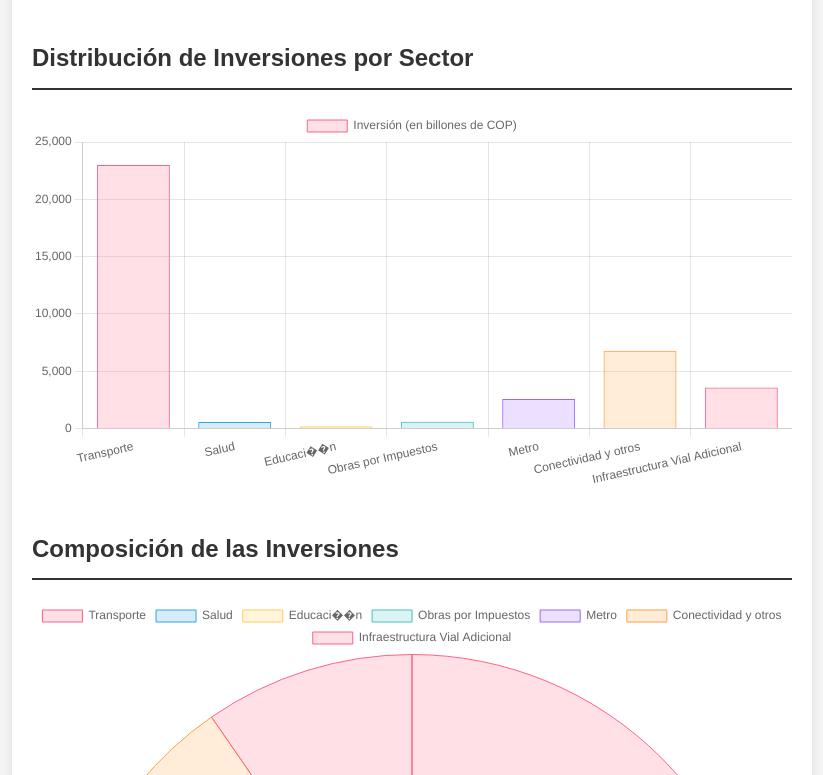
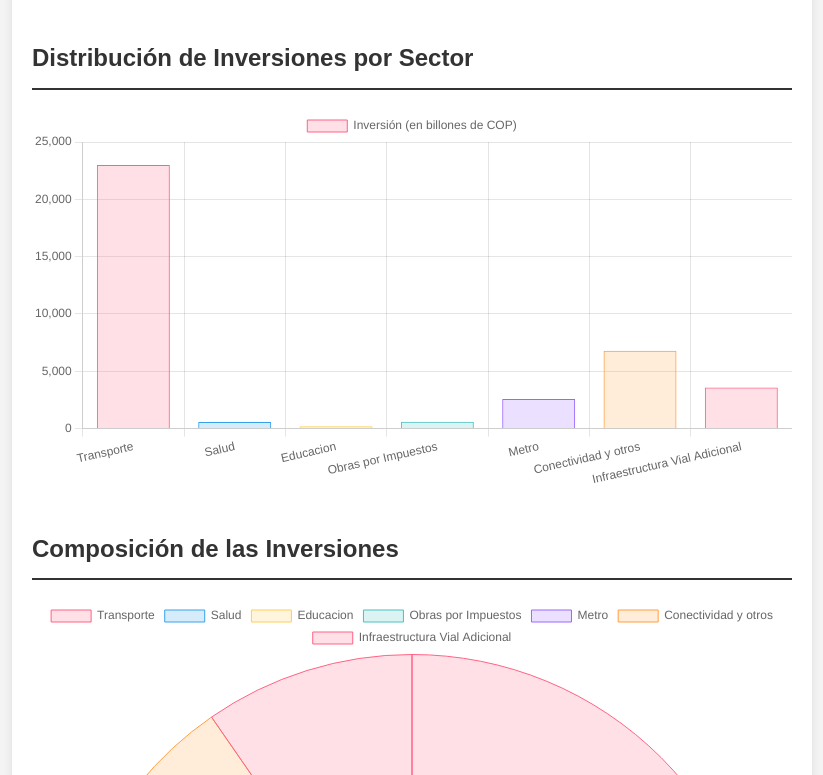
Before and after one commit to echeverri58/info-inver-gob-nal, a plain HTML site: page informe_inversion_antioquia (1).html in a window 1280 px wide. Shown: the part 965-1740 px from the top of the page, without its empty margins (228-1051 px from the left). Drawn offline with nearby package versions, Linux system fonts and the light colour scheme.

Commit message:
Update informe_inversion_antioquia (1).html

```diff
--- a/informe_inversion_antioquia (1).html
+++ b/informe_inversion_antioquia (1).html
@@ -163,7 +163,7 @@
     </footer>
     <script>
         const investmentData = {
-            labels: ['Transporte', 'Salud', 'Educaci��n', 'Obras por Impuestos', 'Metro', 'Conectividad y otros', 'Infraestructura Vial Adicional'],
+            labels: ['Transporte', 'Salud', 'Educacion', 'Obras por Impuestos', 'Metro', 'Conectividad y otros', 'Infraestructura Vial Adicional'],
             datasets: [{
                 label: 'Inversión (en billones de COP)',
                 data: [23000, 587, 215.317, 596, 2590, 6800, 3600],
```
